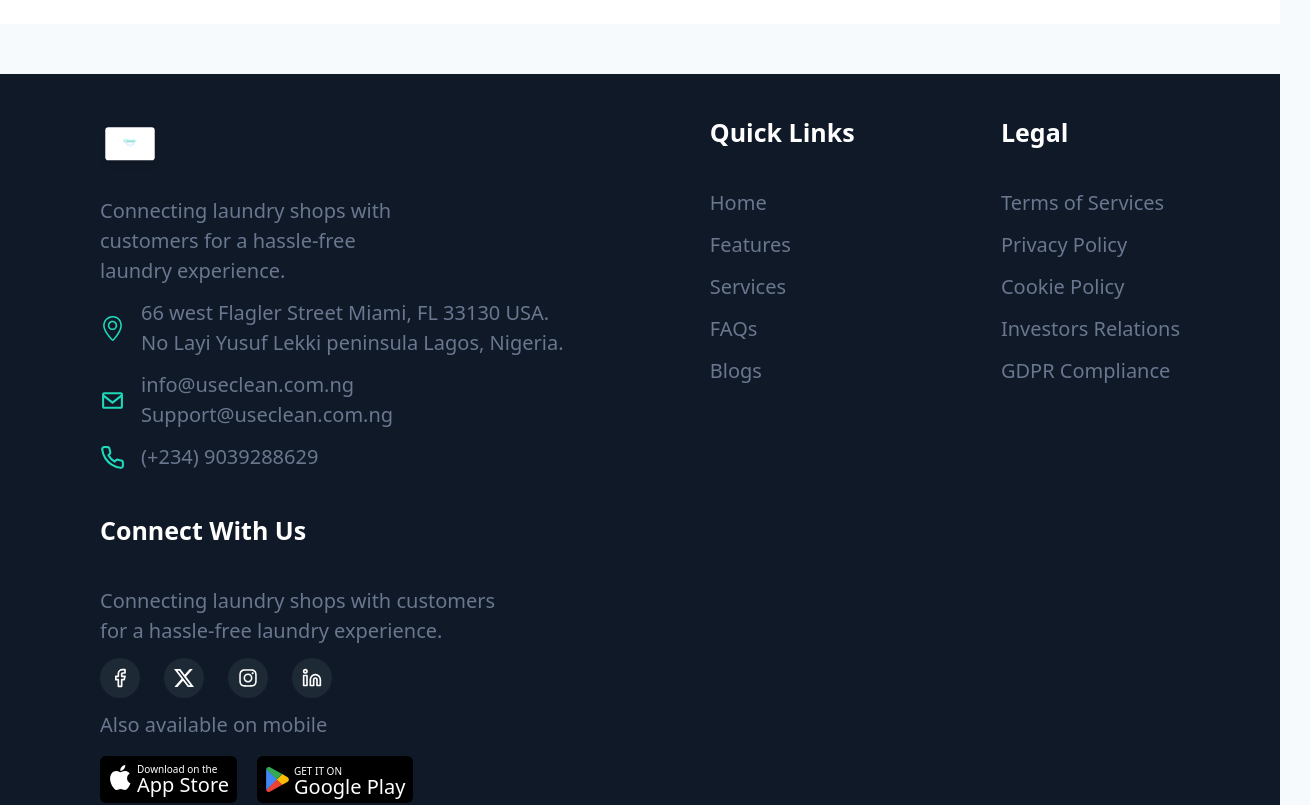
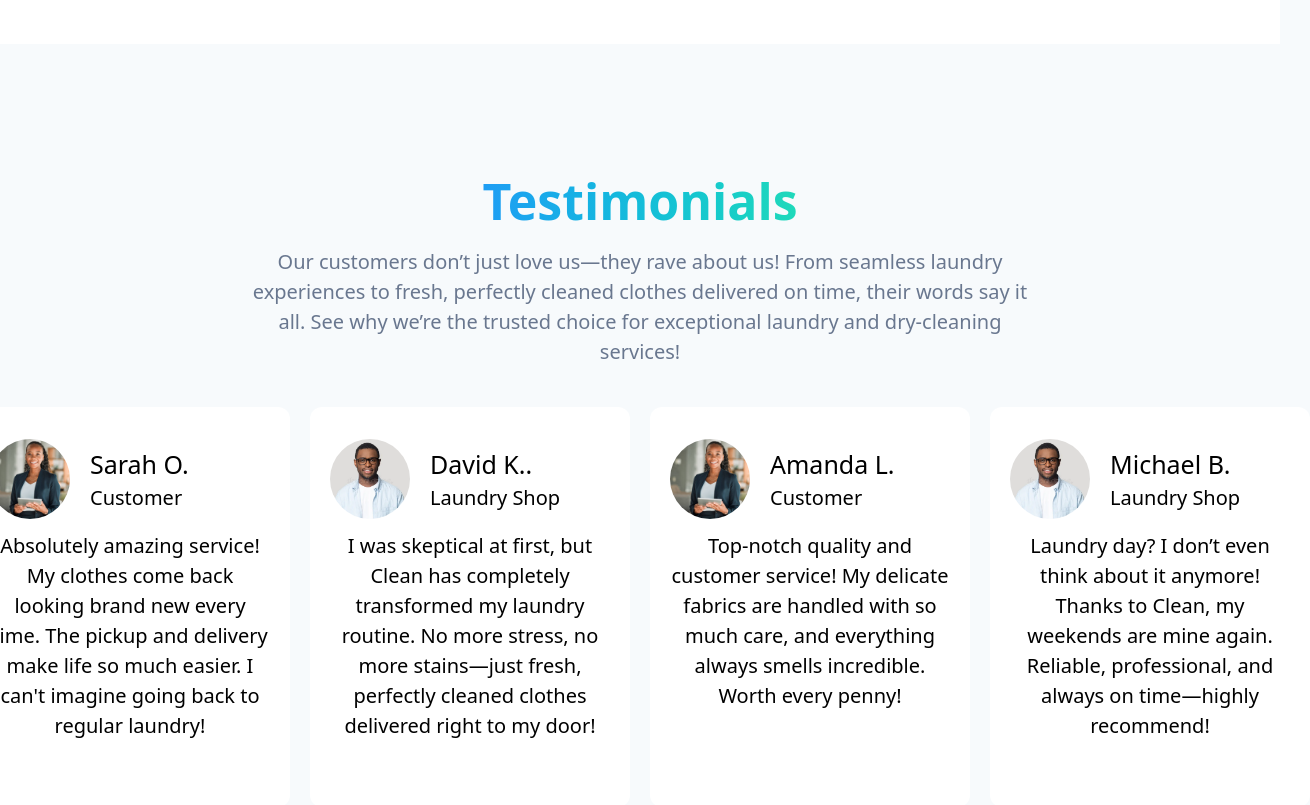
Before and after one commit to annaelowigho/Clean, a React (Vite) app: page /about-us in a window 1280 px wide. Shown: the part 2100-2905 px from the top of the page, 1310 px wide, since content can reach past the window. Built offline with nearby package versions, Linux system fonts and the light colour scheme.

Commit message:
added testimonia

```diff
--- a/src/Pages/AboutUs.jsx
+++ b/src/Pages/AboutUs.jsx
@@ -15,6 +15,33 @@ const Team = [
         image: "/manager.jpg",
         title: "Manager",
         description: "Leads the team, ensures smooth operations, and drives service excellence."
+    },
+]
+
+const Testimonials = [
+    {
+        image: "/testimonial-one.jpg",
+        name: "Sarah O.",
+        user: "Customer",
+        comment: "Absolutely amazing service! My clothes come back looking brand new every time. The pickup and delivery make life so much easier. I can't imagine going back to regular laundry!"
+    },
+    {
+        image: "/man-testimonial.webp",
+        name: "David K..",
+        user: "Laundry Shop",
+        comment: "I was skeptical at first, but Clean has completely transformed my laundry routine. No more stress, no more stains—just fresh, perfectly cleaned clothes delivered right to my door!"
+    },
+    {
+        image: "/testimonial-one.jpg",
+        name: "Amanda L.",
+        user: "Customer",
+        comment: "Top-notch quality and customer service! My delicate fabrics are handled with so much care, and everything always smells incredible. Worth every penny!"
+    },
+    {
+        image: "/man-testimonial.webp",
+        name: "Michael B.",
+        user: "Laundry Shop",
+        comment: "Laundry day? I don’t even think about it anymore! Thanks to Clean, my weekends are mine again. Reliable, professional, and always on time—highly recommend!"
     },
 ]
 
@@ -51,7 +78,7 @@ const AboutUs = () => {
             </div>
 
             {/* Our Team */}
-            <div className='bg-white flex flex-col items-center mt-[30px] md:mt-[100px] px-5 md:px-[50px] lg:px-[100px] py-10'>
+            <div className='bg-white flex flex-col items-center mt-[30px] md:mt-[80px] px-5 md:px-[50px] lg:px-[100px] pt-10 pb-20'>
                 <h1 className='bg-gradient-to-r from-[#1f9df4] to-[#1fd9ba] text-center bg-clip-text text-transparent text-[30px] md:text-[50px] font-bold'>
                     <span className='text-black'>Our </span> Team
                 </h1>
@@ -63,10 +90,36 @@ const AboutUs = () => {
                         <div key={index} className="relative w-full group cursor-pointer">
                             <img src={Team.image} alt="" className='w-[300px] h-[350px] object-cover rounded-md'/>
                             <div className='absolute text-center bottom-4 opacity-0 translate-y-4 group-hover:opacity-100 group-hover:translate-y-4
-                            transition-all duration-500 ease-in-out text-black bg-[#d7ebfa] group-hover:p-3'>
+                            transition-all duration-500 ease-in-out text-black bg-[#d6f8f3] group-hover:p-3'>
                                 <h3 className='text-[25px]'>{Team.title}</h3>
                                 <p className='text-[15px]'>{Team.description}</p>
                             </div>
+                        </div>
+                    ))}
+                </div>
+            </div>
+
+            {/* Testimonials */}
+            <div className='flex flex-col items-center mt-[30px] md:mt-[80px] px-5 md:px-[50px] lg:px-[100px] py-10'>
+                <h1 className='bg-gradient-to-r from-[#1f9df4] to-[#1fd9ba] text-center bg-clip-text text-transparent text-[30px] md:text-[50px] font-bold'>
+                    Testimonials
+                </h1>
+                <p className='pt-2 text-[15px] md:text-[20px] w-full md:w-[800px] text-[#69778f] text-center'>
+                    Our customers don’t just love us—they rave about us! From seamless laundry experiences to fresh, perfectly cleaned
+                    clothes delivered on time, their words say it all. See why we’re the trusted choice for exceptional laundry and
+                    dry-cleaning services!
+                </p>
+                <div className='flex flex-col md:flex-row items-center justify-center gap-5 pt-10'>
+                    {Testimonials.map((Testimonials, index) => (
+                        <div key={index} className='bg-white py-8 px-5 w-[320px] h-[400px] rounded-xl hover:bg-[#d6f8f3]'>
+                            <div className='flex gap-5 items-center'>
+                                <img src={Testimonials.image} alt="" className='w-[80px] h-[80px] rounded-full object-cover'/>
+                                <div>
+                                    <h3 className='text-[25px] font-medium'>{Testimonials.name}</h3>
+                                    <p className='text-[20px]'>{Testimonials.user}</p>
+                                </div>
+                            </div>
+                            <p className='pt-3 text-[20px] text-center'>{Testimonials.comment}</p>
                         </div>
                     ))}
                 </div>
```
Also changed, not shown: public/man-testimonial.webp (added), public/testimonial-one.jpg (added).
